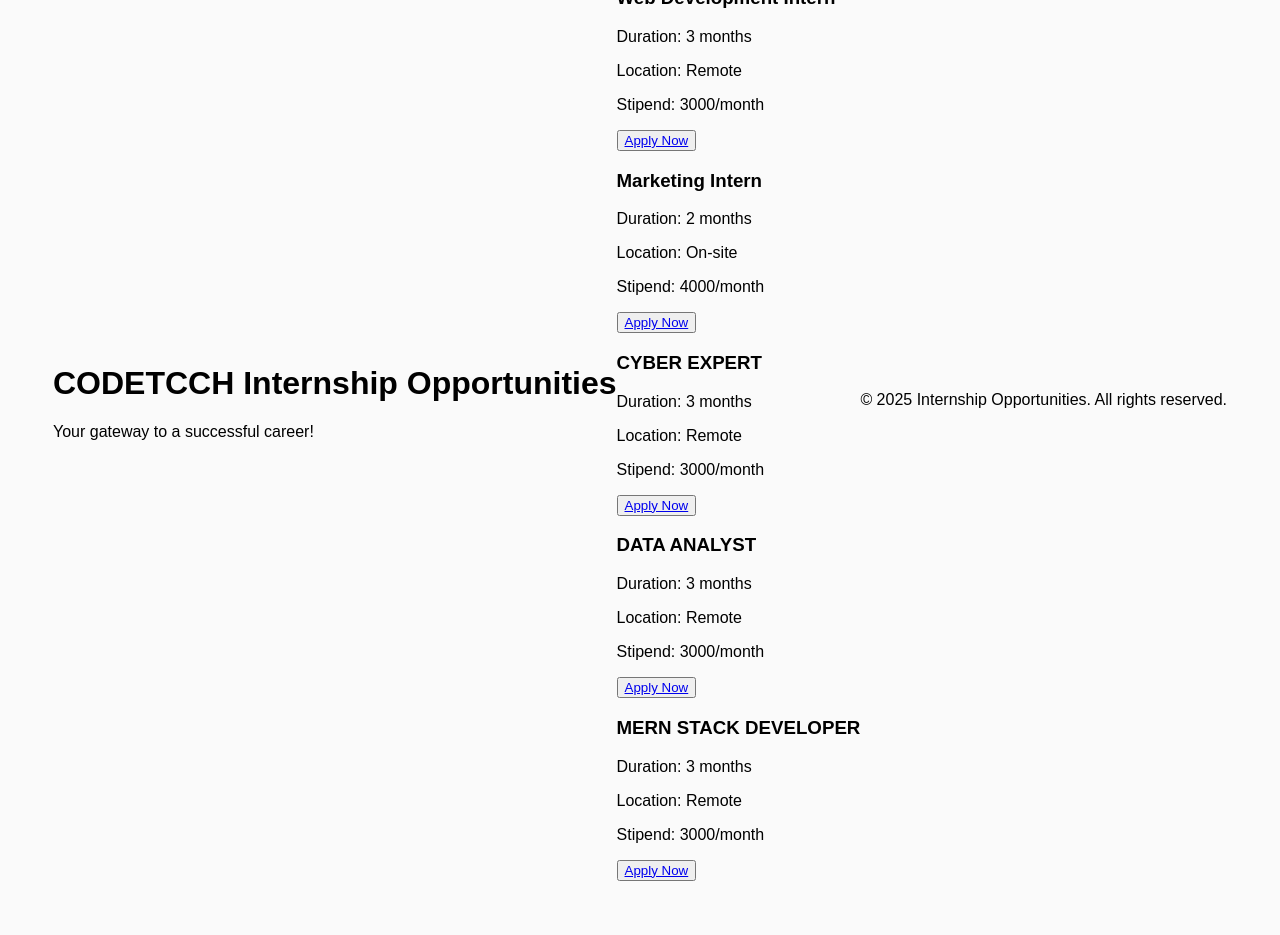
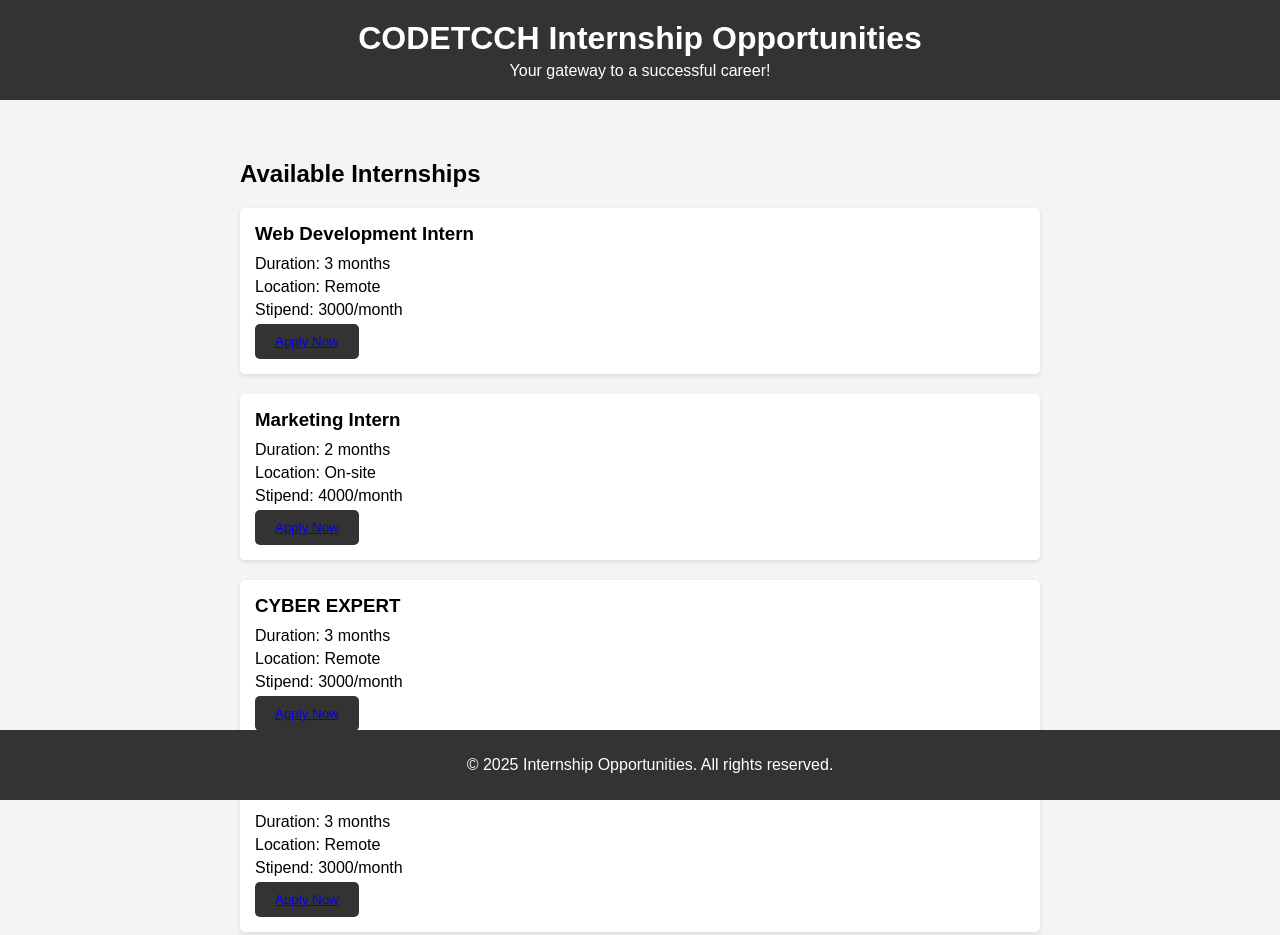
Before and after one commit to Tushar0-02/phishingpract, a plain HTML site: page index.html in a window 1280 px wide. Shown: the top 935 px of the page. Before the commit the page ends 881 px from the top, so only its background shows below. Drawn offline with Linux system fonts and the light colour scheme.

Commit message:
Update style.css

```diff
--- a/style.css
+++ b/style.css
@@ -1,102 +1,66 @@
-
 body {
-        font-family: 'Arial', sans-serif;
+    font-family: Arial, sans-serif;
     margin: 0;
     padding: 0;
-        background-color: #fafafa;
-        display: flex;
-        justify-content: center;
-        align-items: center;
-        height: 100vh;
+    background-color: #f4f4f4;
 }
 
-      .container {
-        display: flex;
-        flex-direction: column;
-        align-items: center;
-        width: 100%;
-        max-width: 350px;
-        background-color: white;
-        border: 1px solid #dbdbdb;
-        padding: 40px 20px;
-        border-radius: 8px;
+header {
+    background-color: #333;
+    color: #fff;
+    padding: 20px;
+    text-align: center;
 }
 
-      .container img {
-        margin-bottom: 20px;
-        width: 175px;
+header h1 {
+    margin: 0;
 }
 
-      .input-field {
-        width: 100%;
-        margin-bottom: 10px;
+header p {
+    margin: 5px 0 0;
 }
 
-      .input-field input {
-        width: 100%;
-        padding: 10px;
-        font-size: 14px;
-        border: 1px solid #dbdbdb;
-        border-radius: 4px;
-        background-color: #fafafa;
+.internship-details {
+    padding: 20px;
+    max-width: 800px;
+    margin: 20px auto;
 }
 
-      .login-btn {
-        width: 100%;
-        padding: 10px;
-        background-color: #0095f6;
-        color: white;
-        font-weight: bold;
+.internship {
+    background-color: #fff;
+    padding: 15px;
+    margin-bottom: 20px;
+    border-radius: 5px;
+    box-shadow: 0 2px 5px rgba(0, 0, 0, 0.1);
+}
+
+.internship h3 {
+    margin: 0 0 10px;
+}
+
+.internship p {
+    margin: 5px 0;
+}
+
+button {
+    background-color: #333;
+    color: #fff;
     border: none;
-        border-radius: 4px;
+    padding: 10px 20px;
+    border-radius: 5px;
     cursor: pointer;
 }
 
-      .login-btn:disabled {
-        background-color: #b2dffc;
-        cursor: not-allowed;
+button:hover {
+    background-color: #555;
 }
 
-      .divider {
-        display: flex;
-        align-items: center;
+footer {
+    background-color: #333;
+    color: #fff;
+    text-align: center;
+    padding: 10px;
+    position: fixed;
     width: 100%;
-        margin: 20px 0;
+    bottom: 0;
 }
-
-      .divider::before,
-      .divider::after {
-        content: "";
-        flex: 1;
-        height: 1px;
-        background-color: #dbdbdb;
-      }
-
-      .divider span {
-        padding: 0 10px;
-        font-size: 12px;
-        color: #8e8e8e;
-      }
-
-      .alt-login {
-        display: flex;
-        justify-content: center;
-        align-items: center;
-        margin-top: 20px;
-      }
-
-      .alt-login img {
-        width: 20px;
-        margin-right: 10px;
-      }
-
-      .signup-link {
-        margin-top: 20px;
-        font-size: 14px;
-      }
-
-      .signup-link a {
-        color: #0095f6;
-        text-decoration: none;
-        font-weight: bold;
-      }
```
Lines whose indentation alone changed are shown as unchanged.
